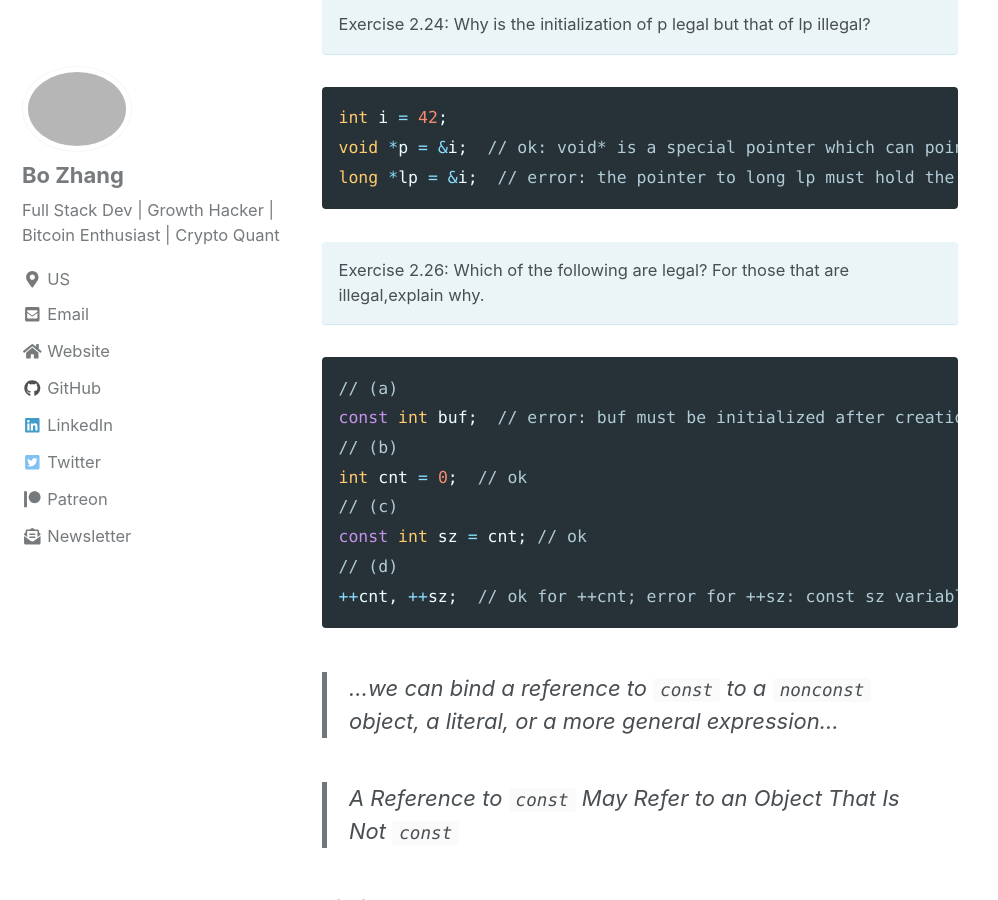
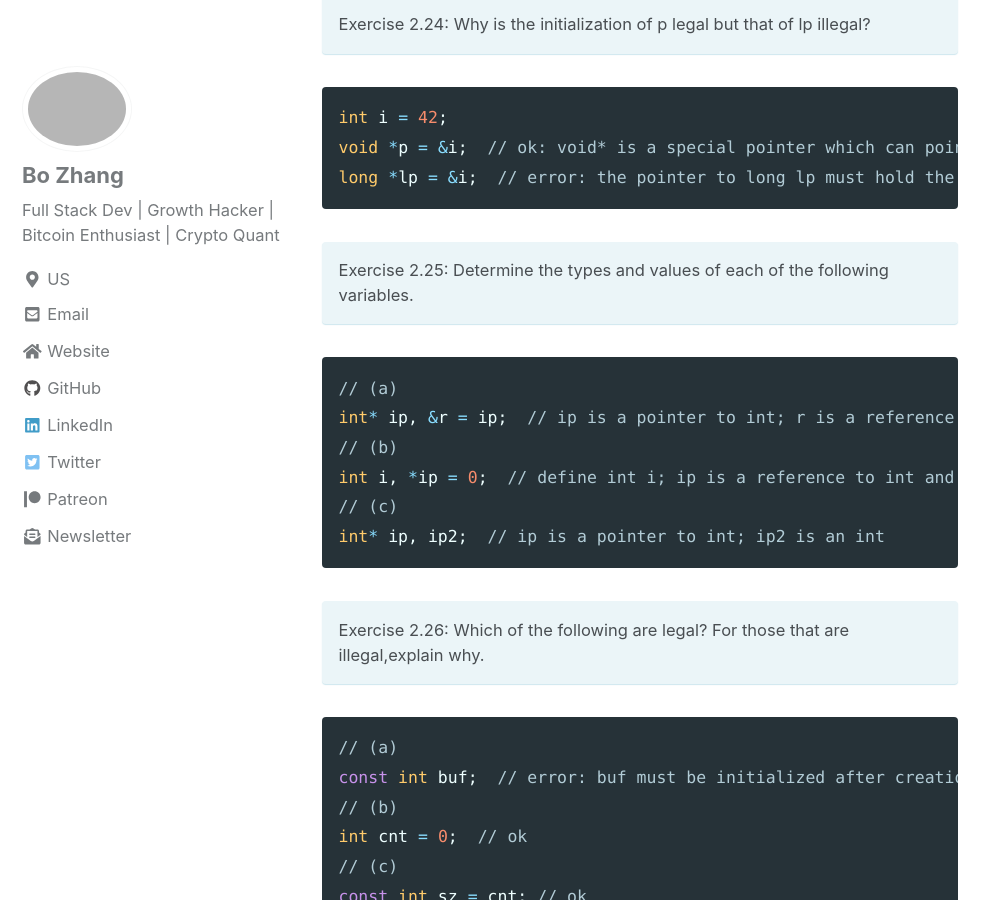
Before and after one commit to 0xboz/blog, a Jekyll site: the page built from _posts/2019-07-25-learn-c-plus-plus-variables-and-basic-types.md, in a window 1280 px wide and 900 px high, scrolled down 5551 px. Shown: the whole window, without its empty margins (0-998 px from the left). Built offline with Jekyll 4.4.1, drawn with Linux system fonts in a browser that asks for light colours; cached includes are drawn as plain includes; nearby versions of some CDN libraries; comment, search, counter and statistics services are not loaded.

Commit message:
Added Exercise 2.25

````diff
--- a/_posts/2019-07-25-learn-c-plus-plus-variables-and-basic-types.md
+++ b/_posts/2019-07-25-learn-c-plus-plus-variables-and-basic-types.md
@@ -187,6 +187,19 @@ void *p = &i;  // ok: void* is a special pointer which can point to objects with
 long *lp = &i;  // error: the pointer to long lp must hold the address of a long; type mismatch
 ```
 
+<div class='notice--info'>
+  <p>Exercise 2.25: Determine the types and values of each of the following variables.</p>
+</div>
+
+```cpp
+// (a)
+int* ip, &r = ip;  // ip is a pointer to int; r is a reference to pointer ip
+// (b)
+int i, *ip = 0;  // define int i; ip is a reference to int and initialized to null
+// (c)
+int* ip, ip2;  // ip is a pointer to int; ip2 is an int
+```
+
 <div class="notice--info">
   <p>Exercise 2.26: Which of the following are legal? For those that are illegal,explain why.</p>
 </div>
````
